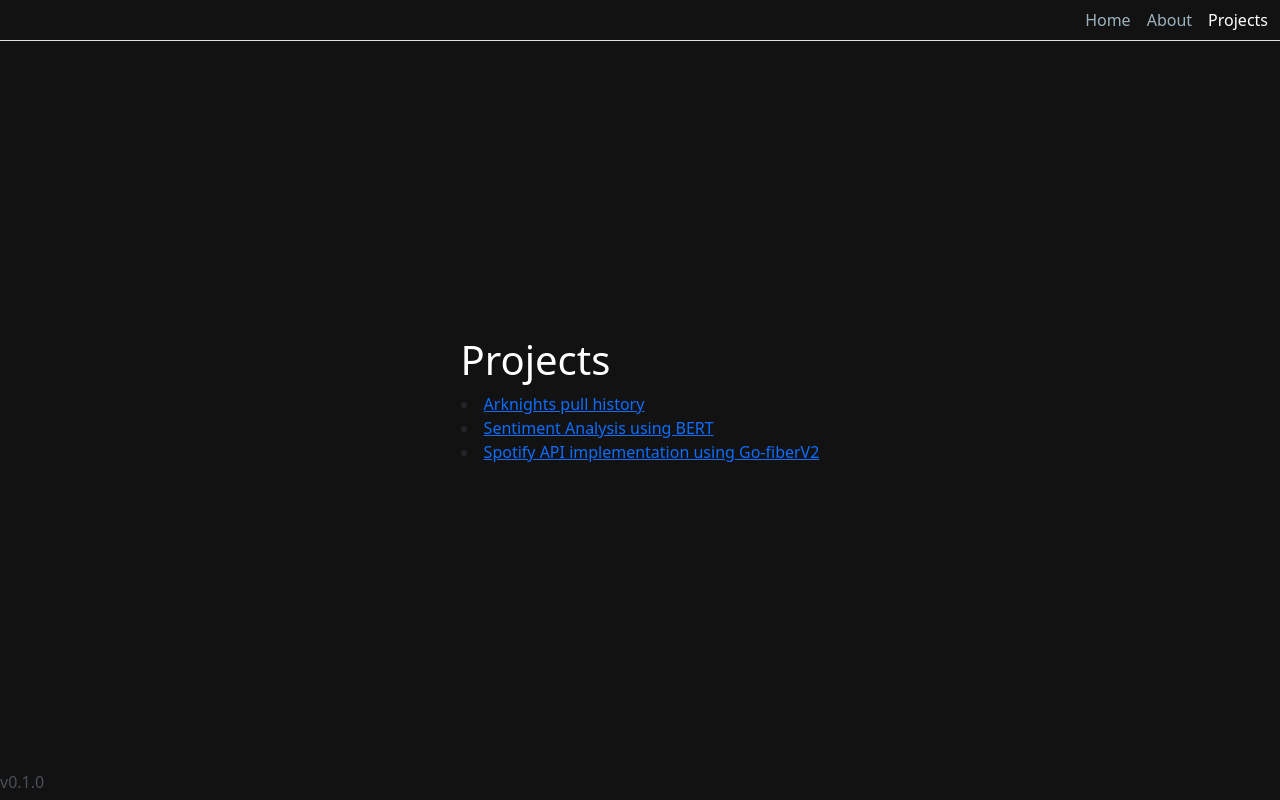
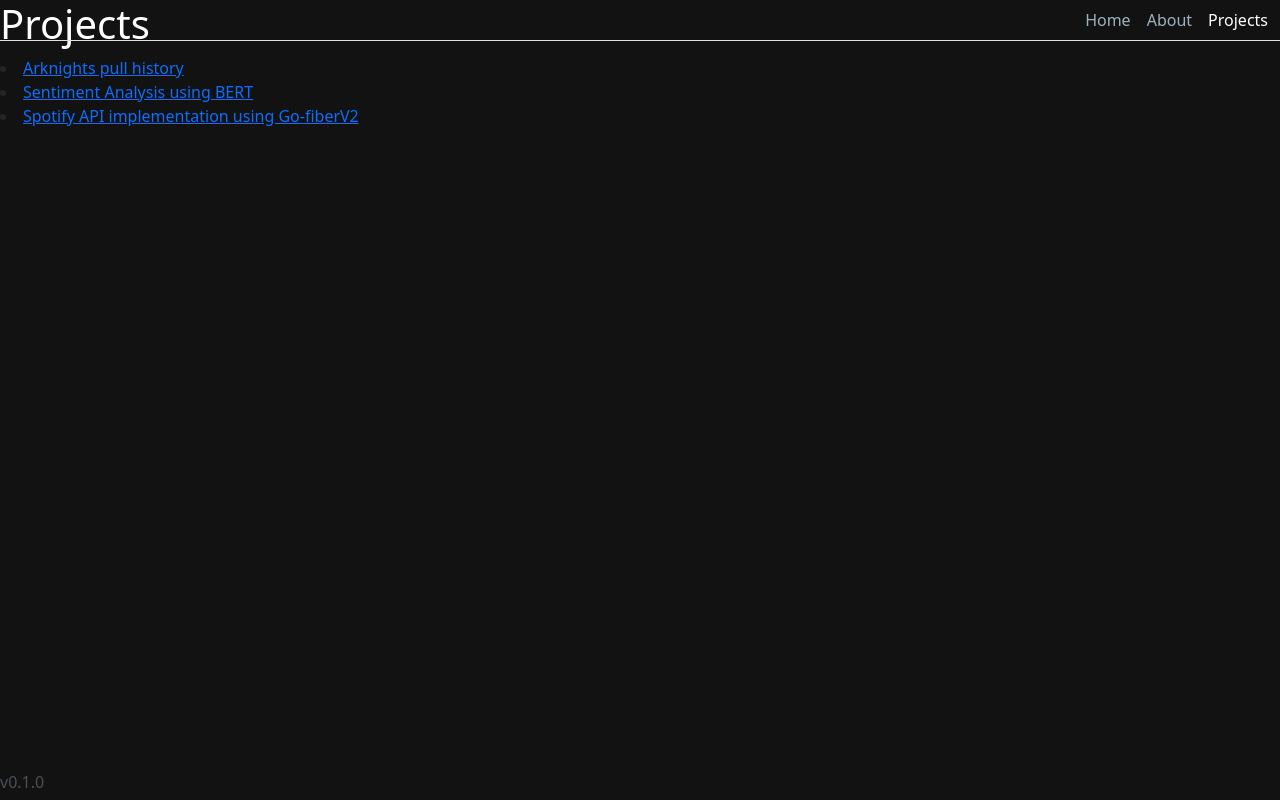
Before and after one commit to Dittiya/dittiya.github.io, a Vue app: page /projects in a window 1280 px wide. Built offline with nearby package versions, Linux system fonts and the light colour scheme.

Commit message:
removed default css

```diff
--- a/src/assets/base.css
+++ /dev/null
@@ -1,73 +0,0 @@
-/* color palette from <https://github.com/vuejs/theme> */
-:root {
-  --vt-c-white: #ffffff;
-  --vt-c-white-soft: #f8f8f8;
-  --vt-c-white-mute: #f2f2f2;
-
-  --vt-c-black: #181818;
-  --vt-c-black-soft: #222222;
-  --vt-c-black-mute: #282828;
-
-  --vt-c-indigo: #2c3e50;
-
-  --vt-c-divider-light-1: rgba(60, 60, 60, 0.29);
-  --vt-c-divider-light-2: rgba(60, 60, 60, 0.12);
-  --vt-c-divider-dark-1: rgba(84, 84, 84, 0.65);
-  --vt-c-divider-dark-2: rgba(84, 84, 84, 0.48);
-
-  --vt-c-text-light-1: var(--vt-c-indigo);
-  --vt-c-text-light-2: rgba(60, 60, 60, 0.66);
-  --vt-c-text-dark-1: var(--vt-c-white);
-  --vt-c-text-dark-2: rgba(235, 235, 235, 0.64);
-}
-
-/* semantic color variables for this project */
-:root {
-  --color-background: var(--vt-c-white);
-  --color-background-soft: var(--vt-c-white-soft);
-  --color-background-mute: var(--vt-c-white-mute);
-
-  --color-border: var(--vt-c-divider-light-2);
-  --color-border-hover: var(--vt-c-divider-light-1);
-
-  --color-heading: var(--vt-c-text-light-1);
-  --color-text: var(--vt-c-text-light-1);
-
-  --section-gap: 160px;
-}
-
-@media (prefers-color-scheme: dark) {
-  :root {
-    --color-background: var(--vt-c-black);
-    --color-background-soft: var(--vt-c-black-soft);
-    --color-background-mute: var(--vt-c-black-mute);
-
-    --color-border: var(--vt-c-divider-dark-2);
-    --color-border-hover: var(--vt-c-divider-dark-1);
-
-    --color-heading: var(--vt-c-text-dark-1);
-    --color-text: var(--vt-c-text-dark-2);
-  }
-}
-
-*,
-*::before,
-*::after {
-  box-sizing: border-box;
-  margin: 0;
-  font-weight: normal;
-}
-
-body {
-  min-height: 100vh;
-  color: var(--color-text);
-  background: var(--color-background);
-  transition: color 0.5s, background-color 0.5s;
-  line-height: 1.6;
-  font-family: Inter, -apple-system, BlinkMacSystemFont, 'Segoe UI', Roboto, Oxygen, Ubuntu,
-    Cantarell, 'Fira Sans', 'Droid Sans', 'Helvetica Neue', sans-serif;
-  font-size: 15px;
-  text-rendering: optimizeLegibility;
-  -webkit-font-smoothing: antialiased;
-  -moz-osx-font-smoothing: grayscale;
-}
--- a/src/assets/main.css
+++ /dev/null
@@ -1,35 +0,0 @@
-@import './base.css';
-
-#app {
-  max-width: 1280px;
-  margin: 0 auto;
-  padding: 2rem;
-
-  font-weight: normal;
-}
-
-a,
-.green {
-  text-decoration: none;
-  color: hsla(160, 100%, 37%, 1);
-  transition: 0.4s;
-}
-
-@media (hover: hover) {
-  a:hover {
-    background-color: hsla(160, 100%, 37%, 0.2);
-  }
-}
-
-@media (min-width: 1024px) {
-  body {
-    display: flex;
-    place-items: center;
-  }
-
-  #app {
-    display: grid;
-    grid-template-columns: 1fr 1fr;
-    padding: 0 2rem;
-  }
-}
--- a/src/main.js
+++ b/src/main.js
@@ -1,5 +1,3 @@
-import './assets/main.css'
-
 import { createApp } from 'vue'
 import App from './App.vue'
 import router from './router'
```
